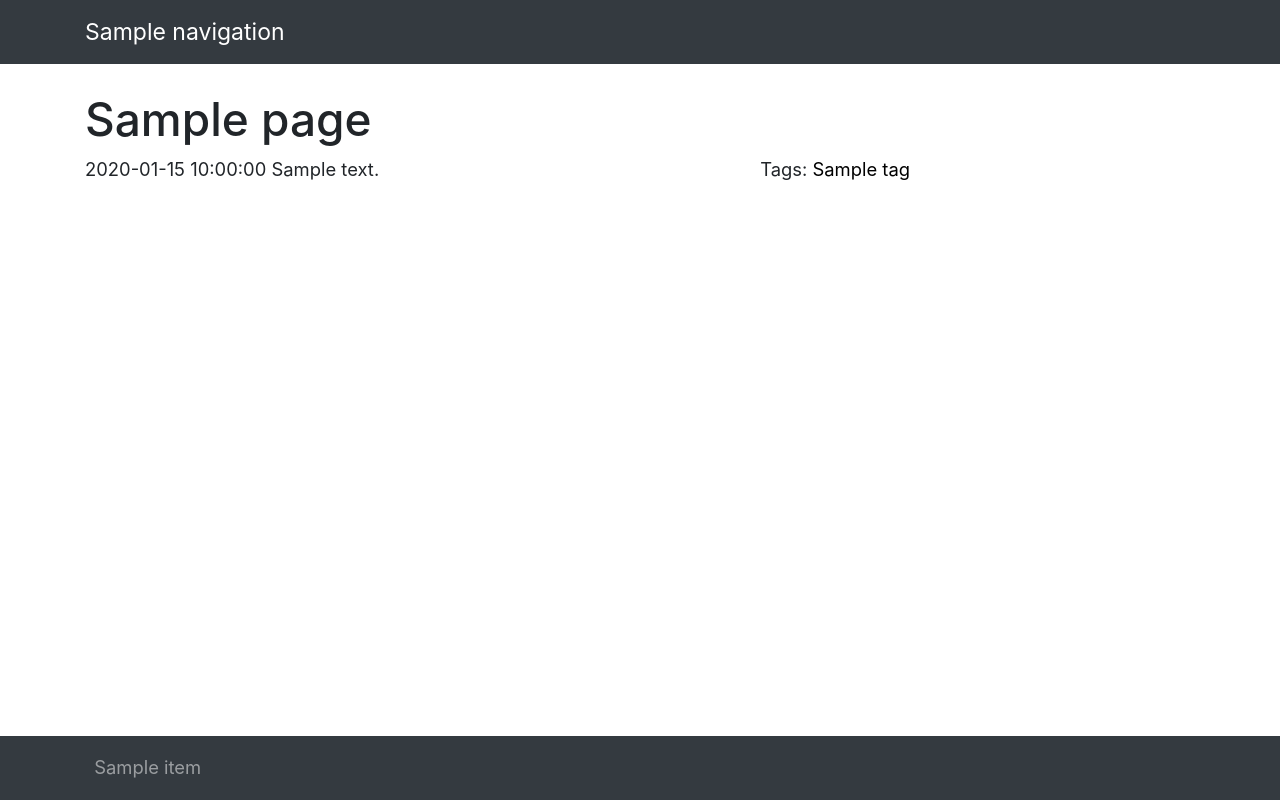
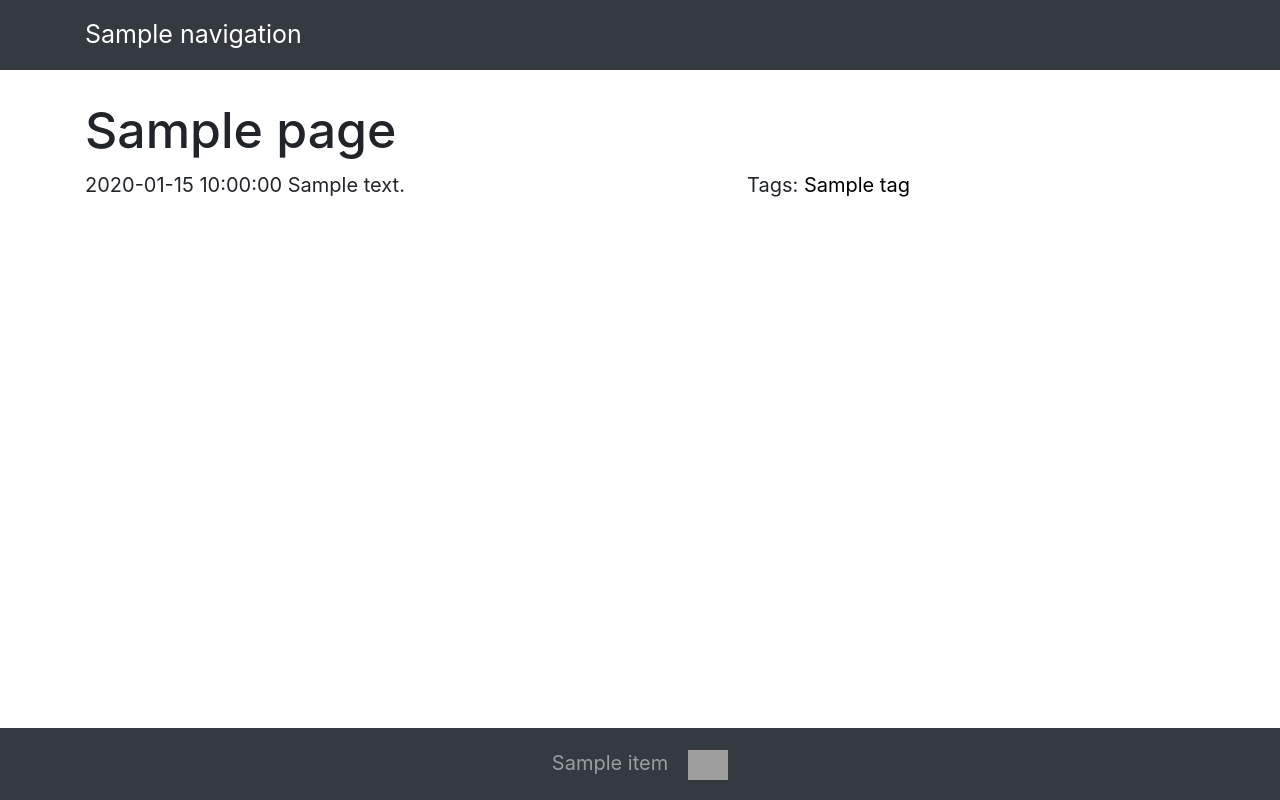
Before and after one commit to giacomocaironi/giacomocaironi.github.io, a Python web app: template templates/post.html in a window 1280 px wide. Run offline with Jinja, Linux system fonts and the light colour scheme; the template is opened without the code that fills it: most values are stand-ins (such as "Sample title", 1, 10 or a date in 2020); some libraries are stand-ins or nearby versions; grey boxes are pictures that could not be loaded.

Commit message:
Better footer

```diff
--- /dev/null
+++ b/data/icons.yml
@@ -0,0 +1,4 @@
+- name: github
+  link: https://github.com/giacomocaironi
+- name: feed
+  link: /atom.xml
--- a/data/navigation.yml
+++ b/data/navigation.yml
@@ -2,6 +2,8 @@
   link: index
 - name: About
   link: about
+- name: Contact
+  link: contact
 - name: Blog
   link: blog_index
 - name: Projects
--- a/static/css/main.css
+++ b/static/css/main.css
@@ -1,5 +1,5 @@
 html{
-  font-size: 115%;
+  font-size: 125%;
 }
 
 .main-content{
@@ -33,3 +33,19 @@ a, a:hover{
 .blog-pagination .btn{
   border-radius: 2rem;
 }
+
+.align-center{
+  margin: auto;
+}
+
+.icon{
+  height: 30px;
+}
+
+.feed-icon{
+  width: 30px;
+}
+
+.github-icon{
+  width: 37px;
+}
--- a/templates/footer.html
+++ b/templates/footer.html
@@ -1,8 +1,11 @@
 <nav class="footer navbar navbar-expand-lg navbar-dark bg-dark">
   <div class="container flex-row">
-    <ul class="navbar-nav mr-2 mr-auto">
+    <ul class="navbar-nav align-center">
       {% for item in site.data.footer%}
       <li class="nav-item"><a class="nav-link" href="{{ url(item.link) }}">{{ item.name }}</a></li>
+      {% endfor %}
+      {% for item in site.data.icons%}
+      <li><a class="nav-link" href="{{item.link}}"><img class="icon {{item.name}}-icon" src="/static/images/{{item.name}}.png" alt=""></a></li>
       {% endfor %}
     </ul>
   </div>
--- /dev/null
+++ b/templates/index.html
@@ -0,0 +1,5 @@
+{% extends "base.html" %}
+
+
+
+    {{page.content}}
```
Also changed, not shown: data/footer.yml (+6 -2 lines), pages/contact.md (added, +6 -0 lines), pages/index.md (+1 -0 lines), static/images/feed.png (added), static/images/github.png (added).
